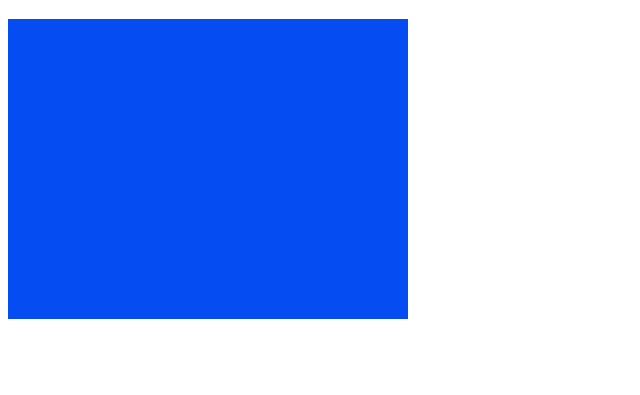
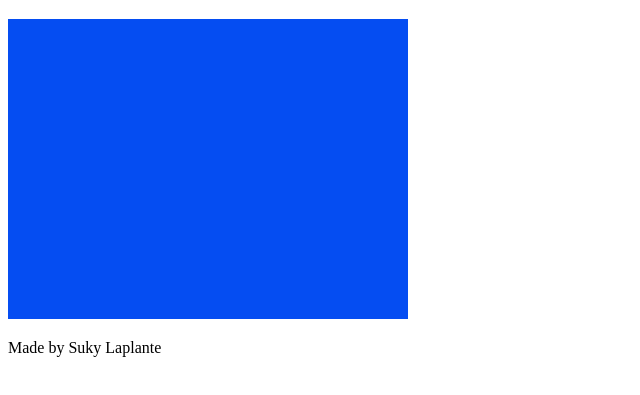
Before and after one commit to suky637/js-game, a plain HTML site: page index.html in a window 1280 px wide. Shown: the part 61-456 px from the top of the page, without its empty margins (0-640 px from the left). Drawn offline with Linux system fonts and the light colour scheme.

Commit message:
Update index.html

```diff
--- a/index.html
+++ b/index.html
@@ -7,5 +7,6 @@
     <h1>Old Game Emulator</h1>
     <canvas id="gameWindow" width="400" height="300"></canvas>
     <script src="main.js"></script>
+    <p>Made by Suky Laplante</p>
   </body>
 </html>
```
